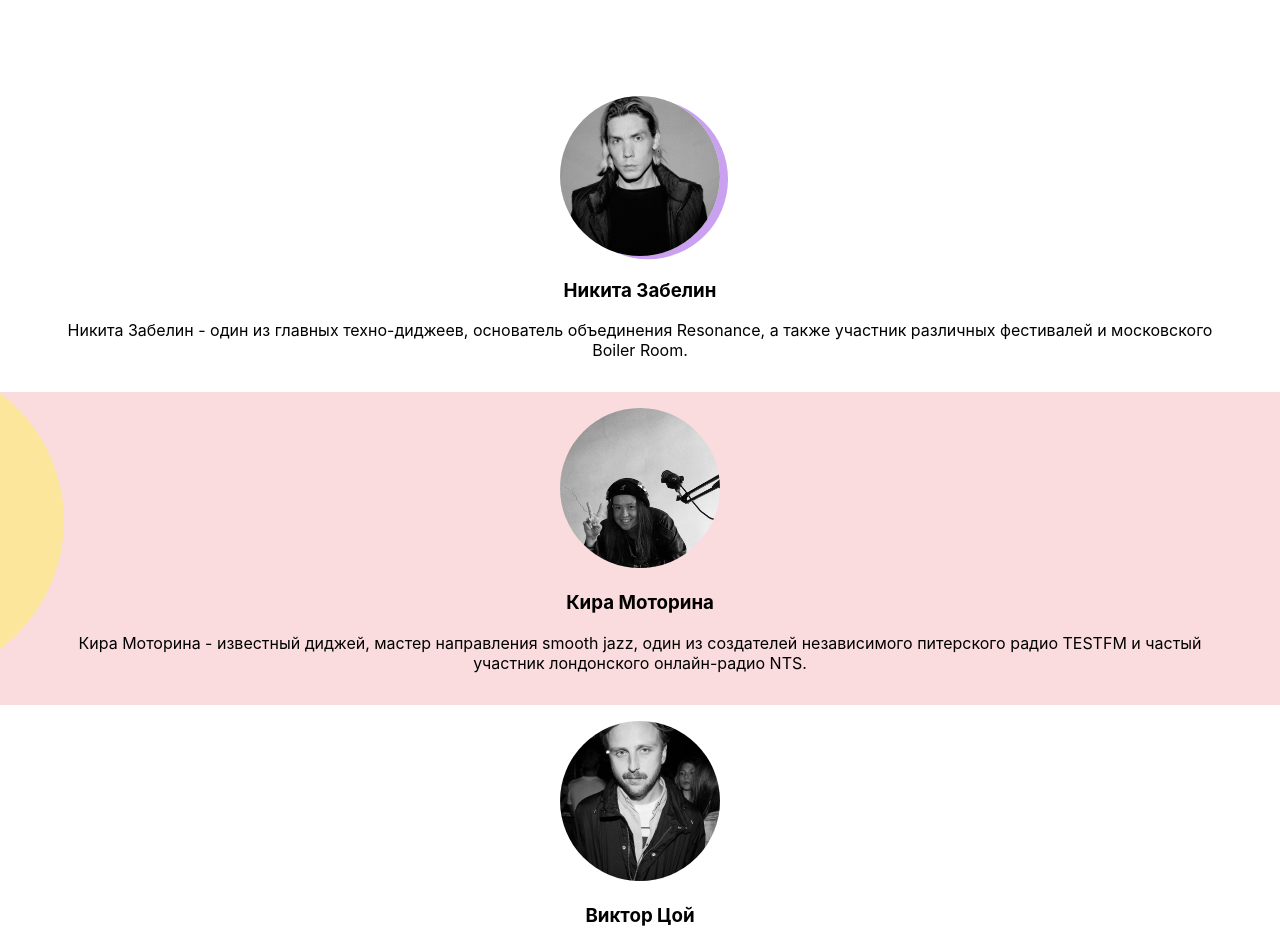
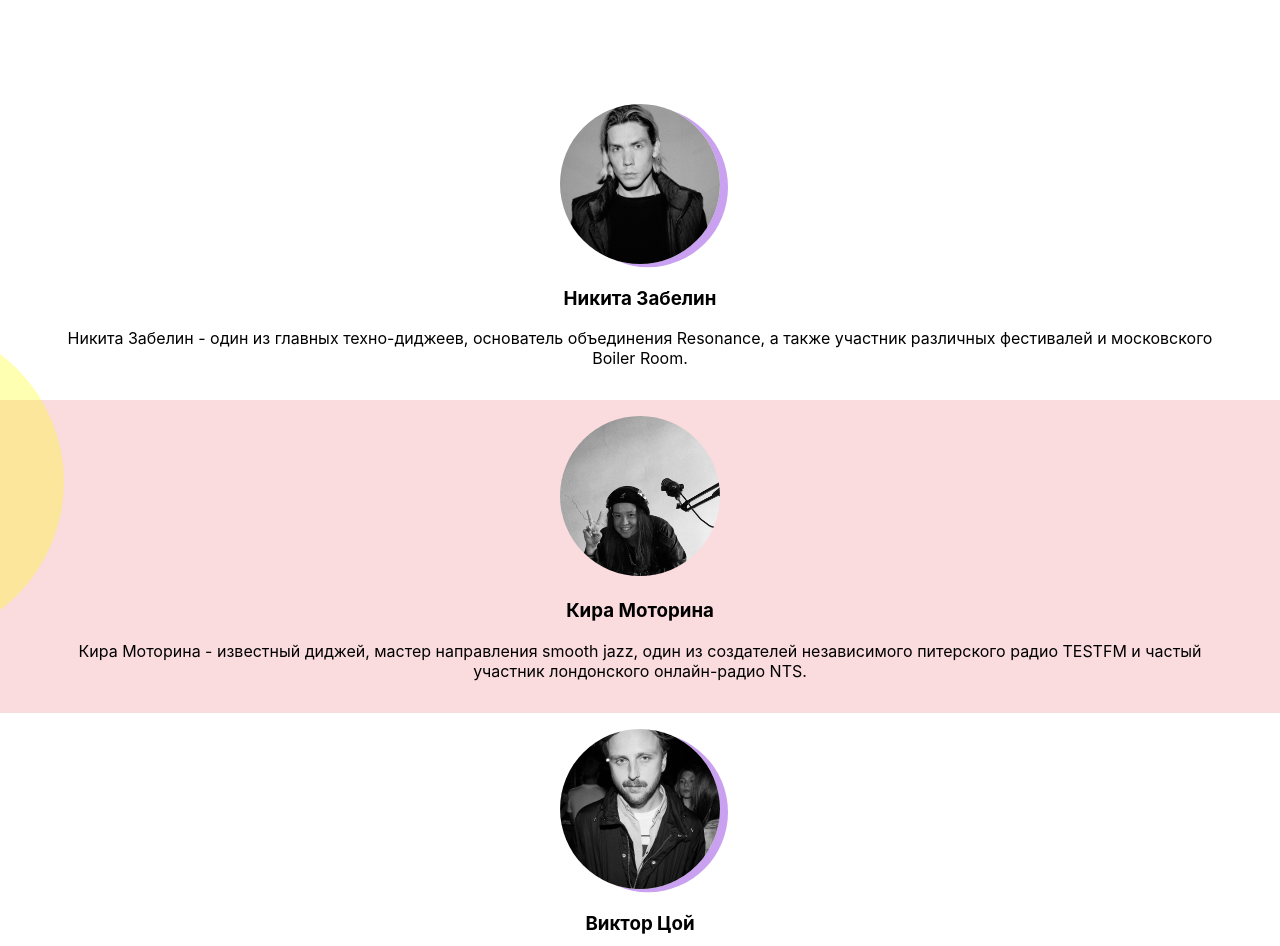
Before and after one commit to genar335/jolie_alien, a React (Create React App) app: page /team in a window 1280 px wide. Shown: the top 946 px of the page. Built offline with nearby package versions, Linux system fonts and the light colour scheme.

Commit message:
Minor changes

```diff
--- a/src/components/Team.jsx
+++ b/src/components/Team.jsx
@@ -18,8 +18,6 @@ function Team(props) {
                 <p>Никита Забелин - один из главных техно-диджеев, основатель объединения Resonance, а также участник различных фестивалей и московского Boiler Room.</p>
             </div>
 
-
-
             <div className="highlighted-member">
                 <svg id="big-yellow-circle" width="320" height="320" >
                     <circle
@@ -30,6 +28,7 @@ function Team(props) {
                         fill="yellow"
                         id="css-circle-yellow" />
                 </svg>
+
                 <img src={kira} alt="Кира Моторина" id="kira" className="portrait"></img>
                 <h3>Кира Моторина</h3>
                 <p>Кира Моторина - известный диджей, мастер направления smooth jazz, один из создателей независимого питерского радио TESTFM и частый участник лондонского онлайн-радио NTS.</p>
--- a/src/components/componentStyles/Team.scss
+++ b/src/components/componentStyles/Team.scss
@@ -2,7 +2,7 @@ $team-main-color: #B41825;
 $team-highlight-color: #FADBDE;
 
 .team-main-container {
-    margin-top: 10vh;
+    margin-top: 11vh;
     padding: 0;
     z-index: 0;
 
@@ -11,7 +11,7 @@ $team-highlight-color: #FADBDE;
         height: auto;
         position: absolute;
         left: -20%;
-        top: -10%;
+        top: -25%;
         z-index: 2;
 
         #css-circle-yellow {
@@ -50,10 +50,13 @@ $team-highlight-color: #FADBDE;
         #nikita {
             box-shadow: 0.5rem 0.2rem 0rem #9542e380;
         }
+        #viktor {
+            box-shadow: 0.5rem 0.2rem 0rem #9542e380;
+        }
     }
+
     .portrait {
         border-radius: 50%;
-        box-shadow: rgba(0, 0, 0, 0.5);
         width: 10rem;
         height: 10rem;
     }
```
